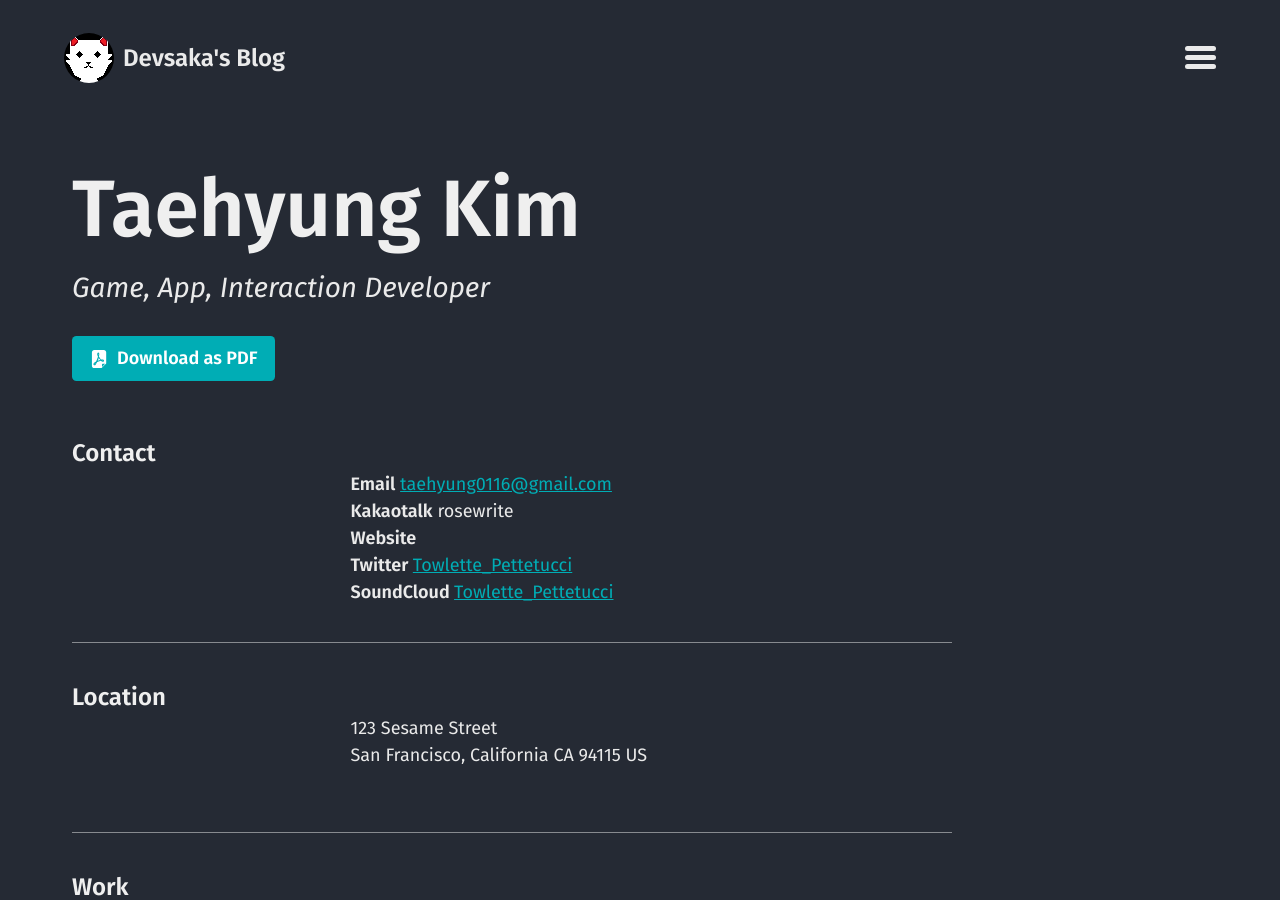
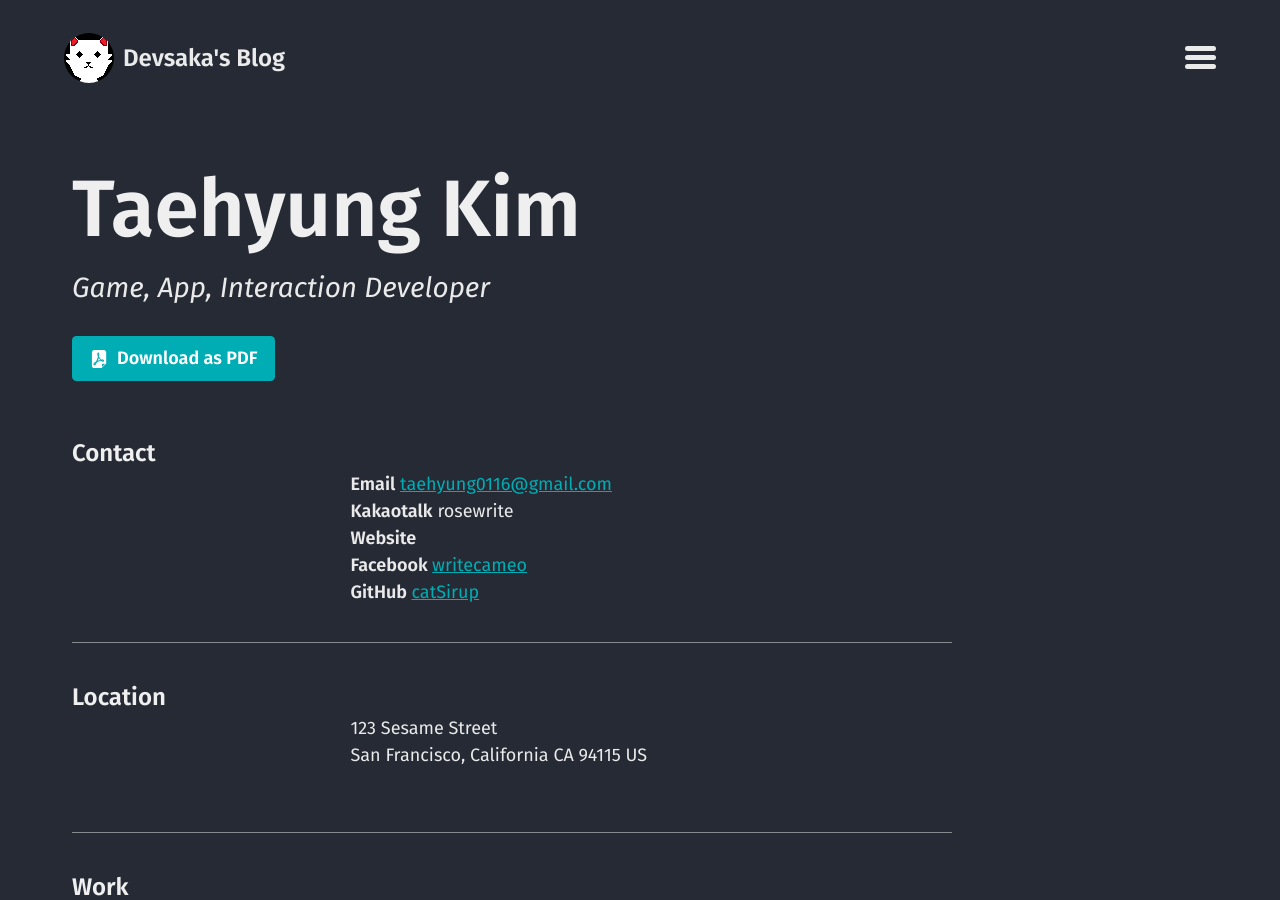
Before and after one commit to mmistakes/jekyll-theme-basically-basic, a Jekyll site: the page built from cv.md, in a window 1280 px wide and 900 px high. Built offline with Jekyll 4.4.1, drawn with Linux system fonts in a browser that asks for light colours.

Commit message:
Update _data/cv.json

```diff
--- a/_data/cv.json
+++ b/_data/cv.json
@@ -16,14 +16,14 @@
     },
     "profiles": [
       {
-        "network": "Twitter",
-        "username": "Towlette_Pettetucci",
-        "url": "https://twitter.com/Towlette_Pettetucci"
+        "network": "Facebook",
+        "username": "writecameo",
+        "url": "https://www.facebook.com/writecameo"
       },
       {
-        "network": "SoundCloud",
-        "username": "Towlette_Pettetucci",
-        "url": "https://soundcloud.com/Towlette_Pettetucci"
+        "network": "GitHub",
+        "username": "catSirup",
+        "url": "https://github.com/catSirup"
       }
     ]
   },
```
